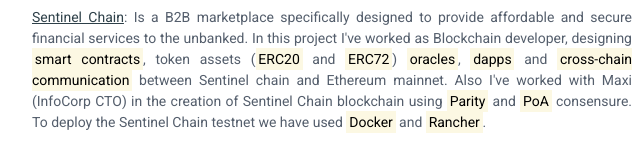
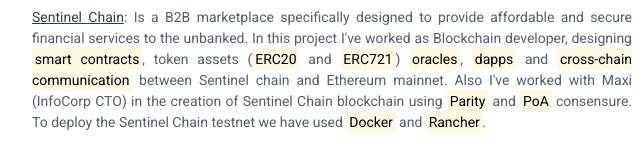
Before and after one commit to sebaponti/sebaponti.github.io, a plain HTML site: page index.html in a window 1280 px wide. Shown: the part 611-771 px from the top of the page, 188-828 px from the left. Drawn offline with Linux system fonts and the light colour scheme.

Commit message:
Update index.html
Fix ERC721

```diff
--- a/index.html
+++ b/index.html
@@ -134,7 +134,7 @@
                         </p>
                         <p class="text-justify">
                             <a href="https://www.sentinel-chain.org/" title="Sentien Chain" target="_blank"><u>Sentinel Chain</u></a>: Is a B2B marketplace specifically designed to provide
-                            affordable and secure financial services to the unbanked. In this project I've worked as Blockchain developer, designing <mark>smart contracts</mark>, token assets (<mark>ERC20</mark> and <mark>ERC72</mark>) <mark>oracles</mark>, <mark>dapps</mark> and <mark>cross-chain communication</mark> between Sentinel chain and Ethereum mainnet. Also I've worked with Maxi (InfoCorp CTO) in the creation of Sentinel Chain blockchain using <mark>Parity</mark> and <mark>PoA</mark> consensure. To deploy the Sentinel Chain testnet we have used <mark>Docker</mark> and <mark>Rancher</mark>.
+                            affordable and secure financial services to the unbanked. In this project I've worked as Blockchain developer, designing <mark>smart contracts</mark>, token assets (<mark>ERC20</mark> and <mark>ERC721</mark>) <mark>oracles</mark>, <mark>dapps</mark> and <mark>cross-chain communication</mark> between Sentinel chain and Ethereum mainnet. Also I've worked with Maxi (InfoCorp CTO) in the creation of Sentinel Chain blockchain using <mark>Parity</mark> and <mark>PoA</mark> consensure. To deploy the Sentinel Chain testnet we have used <mark>Docker</mark> and <mark>Rancher</mark>.
                         </p>
                     </div>
                     <!--//details-->
```
